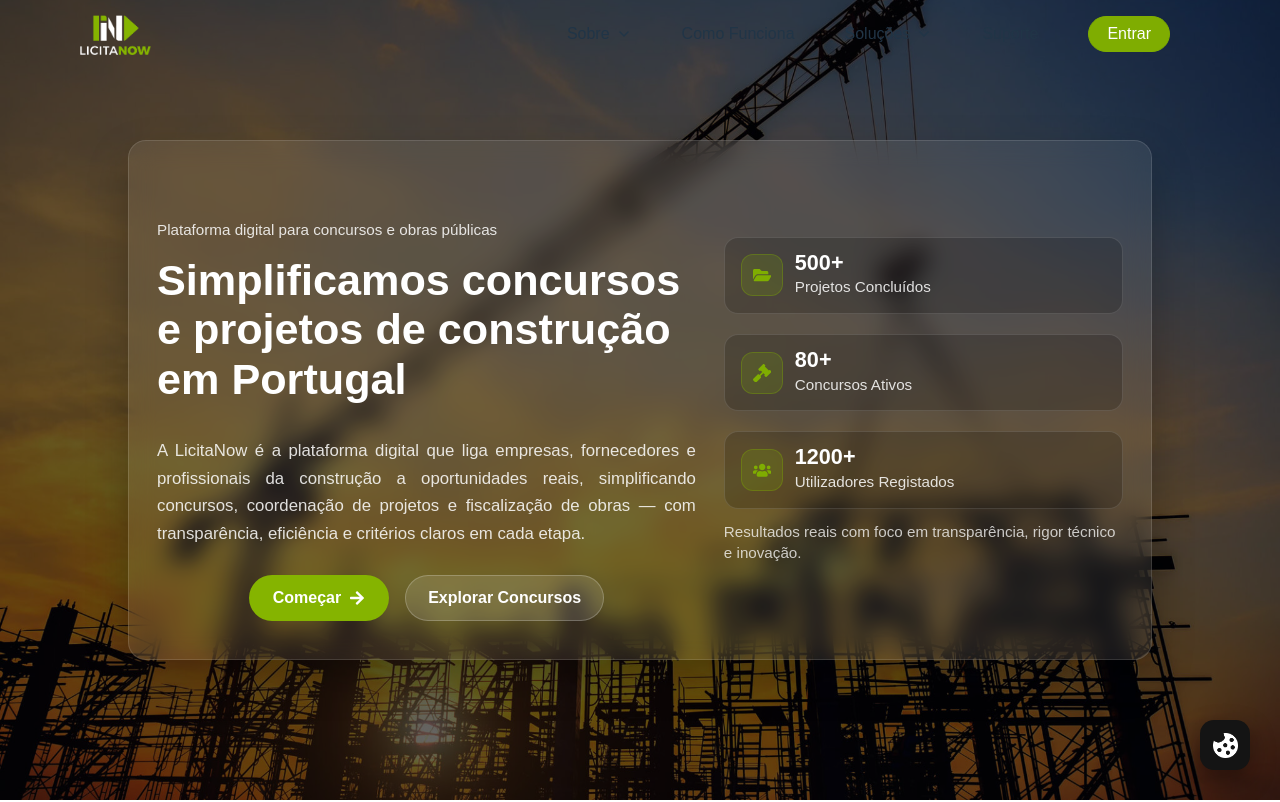
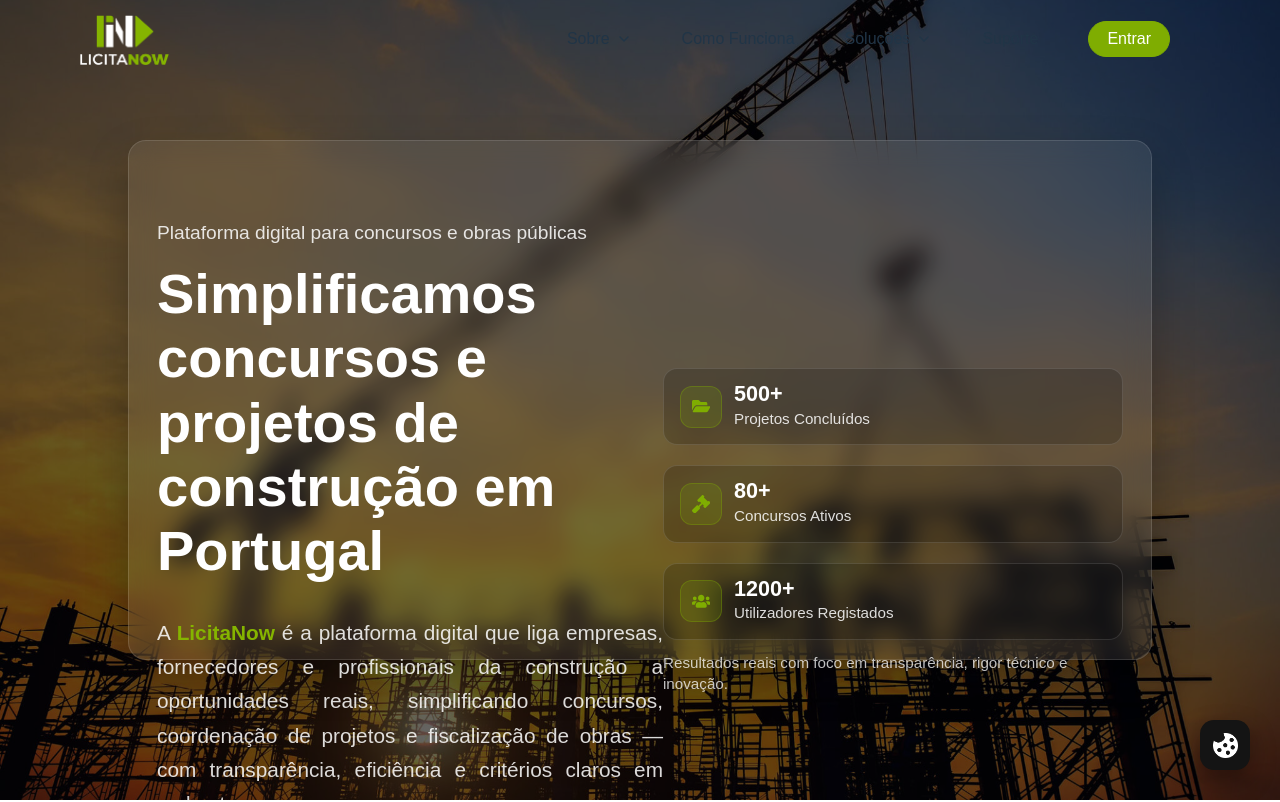
Before and after one commit to HenriqueSilva00/LicitaNowReplication, a React (Vite) app: page / in a window 1280 px wide. Shown: the top 802 px of the page. Built offline with nearby package versions, Linux system fonts and the light colour scheme.

Commit message:
26/02/2026 Final Updates to Submit

```diff
--- a/src/components/FirstPage.jsx
+++ b/src/components/FirstPage.jsx
@@ -17,11 +17,11 @@
                 Simplificamos concursos e projetos de construção em Portugal
               </h1>
               <p className="hero-subtitle">
-                A LicitaNow é a plataforma digital que liga empresas,
-                fornecedores e profissionais da construção a oportunidades
-                reais, simplificando concursos, coordenação de projetos e
-                fiscalização de obras — com transparência, eficiência e
-                critérios claros em cada etapa.
+                A <span className="brand-highlight">LicitaNow</span> é a
+                plataforma digital que liga empresas, fornecedores e
+                profissionais da construção a oportunidades reais, simplificando
+                concursos, coordenação de projetos e fiscalização de obras — com
+                transparência, eficiência e critérios claros em cada etapa.
               </p>
             </div>
 
--- a/src/components/Navbar.jsx
+++ b/src/components/Navbar.jsx
@@ -40,7 +40,12 @@
   return (
     <>
       <nav className={`navbar ${scrolled ? "navbar-scrolled" : ""}`}>
-        <div className="logo">
+        <div
+          className="logo"
+          onClick={() => window.scrollTo({ top: 0, behavior: "smooth" })}
+          role="button"
+          aria-label="Voltar ao topo"
+        >
           <img src={logo} alt="Logo" className="logo-img" />
         </div>
 
--- a/src/components/Newsletter.jsx
+++ b/src/components/Newsletter.jsx
@@ -87,7 +87,7 @@
             </div>
 
             <div className="form-actions">
-              <button type="submit" className="submit-btn">
+              <button className="submit-btn">
                 Enviar pedido de adesão <FaPaperPlane className="btn-icon" />
               </button>
 
--- a/src/components/SecondPage.jsx
+++ b/src/components/SecondPage.jsx
@@ -128,6 +128,7 @@
 
             <div className="desc-right">
               <img
+                key={TOPICS[active].image}
                 src={TOPICS[active].image}
                 alt={TOPICS[active].title}
                 className="desc-image"
--- a/src/components/ThirdPage.jsx
+++ b/src/components/ThirdPage.jsx
@@ -93,7 +93,7 @@
         <header className="third-header">
           <div className="section-tag">
             <span className="tag-dot"></span>
-            Processo Simples
+            Processo
           </div>
 
           <h2>Como Funciona</h2>
--- a/src/components/style/FirstPage.css
+++ b/src/components/style/FirstPage.css
@@ -30,8 +30,8 @@
 /* CARD principal (moldura suave) */
 .hero-card {
   display: grid;
-  grid-template-columns: 1.35fr 1fr;
-  gap: 28px;
+  grid-template-columns: 1.1fr 1fr;
+  gap: 0px;
   height: 65vh;
 
   padding: 28px;
@@ -68,25 +68,30 @@
 /* LEFT */
 .hero-eyebrow {
   color: rgba(255, 255, 255, 0.85);
-  font-size: 0.95rem;
+  font-size: 1.2rem;
   margin: 0;
   margin-top: 40px;
 }
 
 .hero-title {
   color: white;
-  font-size: 2.7rem;
+  font-size: 3.5rem;
   line-height: 1.15;
   margin: 0;
 }
 
 .hero-subtitle {
   color: rgba(255, 255, 255, 0.85);
-  font-size: 1.05rem;
+  font-size: 1.3rem;
   line-height: 1.65;
   max-width: 60ch;
   margin-top: 18px;
   text-align: justify;
+}
+
+.brand-highlight {
+  color: #85b400; /* verde da tua identidade */
+  font-weight: 700; /* bold */
 }
 
 /* CTAs */
--- a/src/components/style/Footer.css
+++ b/src/components/style/Footer.css
@@ -192,12 +192,6 @@
   color: rgba(255, 255, 255, 0.9);
   font-weight: 700;
   letter-spacing: 0.2px;
-}
-
-.footer-pay:hover {
-  border-color: rgba(133, 180, 0, 0.55);
-  background: rgba(133, 180, 0, 0.1);
-  transform: translateY(-2px);
 }
 
 /* NEWSLETTER */
--- a/src/components/style/Navbar.css
+++ b/src/components/style/Navbar.css
@@ -32,7 +32,7 @@
 }
 
 .logo-img {
-  height: 50px; /* controla o tamanho */
+  height: 60px; /* controla o tamanho */
   width: auto;
   object-fit: contain;
   margin-left: 5rem;
--- a/src/components/style/Newsletter.css
+++ b/src/components/style/Newsletter.css
@@ -1,6 +1,6 @@
 .newsletter-page {
   background: linear-gradient(180deg, #ffffff 0%, #85b400 200%);
-  padding: 40px 0 40px 0;
+  padding: 10px 0 40px 0;
 }
 
 .newsletter-wrap {
--- a/src/components/style/SecondPage.css
+++ b/src/components/style/SecondPage.css
@@ -224,9 +224,24 @@
   margin: 0;
 }
 
-.desc-right {
-  position: relative;
-  background: rgba(17, 17, 17, 0.04);
+.desc-image {
+  width: 100%;
+  height: 100%;
+  object-fit: cover;
+  display: block;
+
+  animation: fadeImage 1.8s ease;
+}
+
+@keyframes fadeImage {
+  from {
+    opacity: 0;
+    transform: scale(1.04);
+  }
+  to {
+    opacity: 1;
+    transform: scale(1);
+  }
 }
 
 .desc-image {
```
